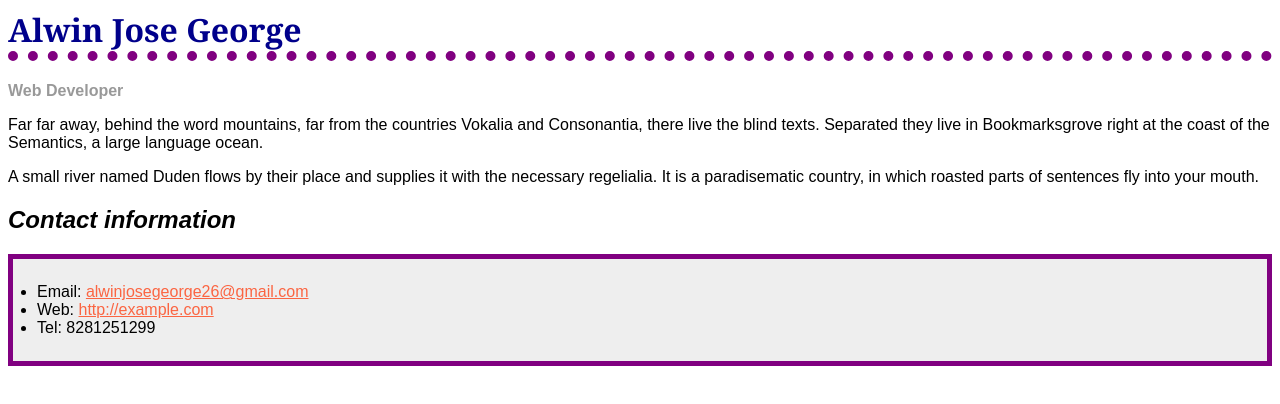
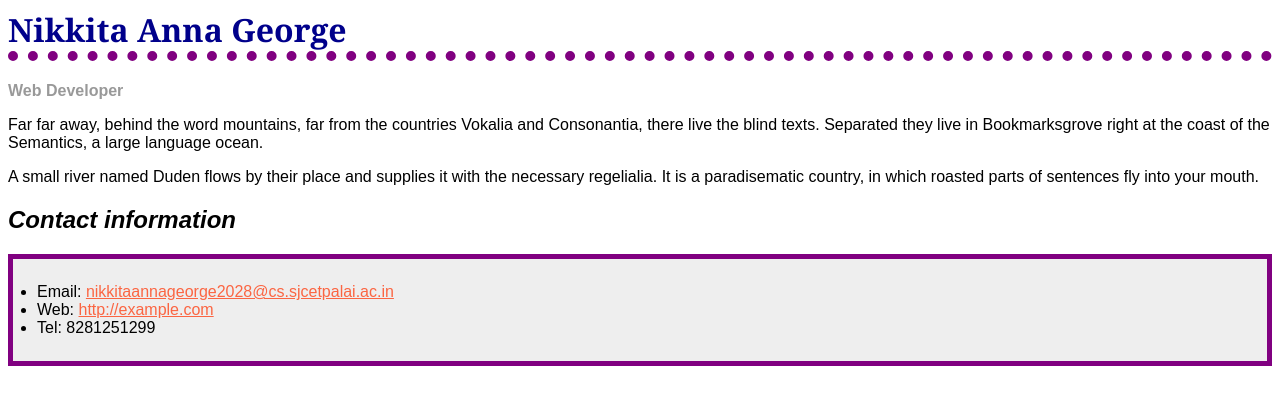
Before and after one commit to NikkitaAnnaGeroge/biography-page, a plain HTML site: page index.html in a window 1280 px wide. Drawn offline with Linux system fonts and the light colour scheme.

Commit message:
Update index.html

```diff
--- a/index.html
+++ b/index.html
@@ -40,7 +40,7 @@
 </head>
 
 <body>
-    <h1>Alwin Jose George</h1>
+    <h1>Nikkita Anna George</h1>
     <div class="job-title">Web Developer</div>
     <p>
         Far far away, behind the word mountains, far from the countries Vokalia and
@@ -56,7 +56,7 @@
 
     <h2>Contact information</h2>
     <ul>
-        <li>Email: <a href="mailto:alwinjosegeorge26@gmail.com">alwinjosegeorge26@gmail.com</a></li>
+        <li>Email: <a href="mailto:nikkitaannageorge2028@cs.sjcetpalai.ac.in">nikkitaannageorge2028@cs.sjcetpalai.ac.in</a></li>
         <li>Web: <a href="http://example.com">http://example.com</a></li>
         <li>Tel: 8281251299</li>
     </ul>
```
